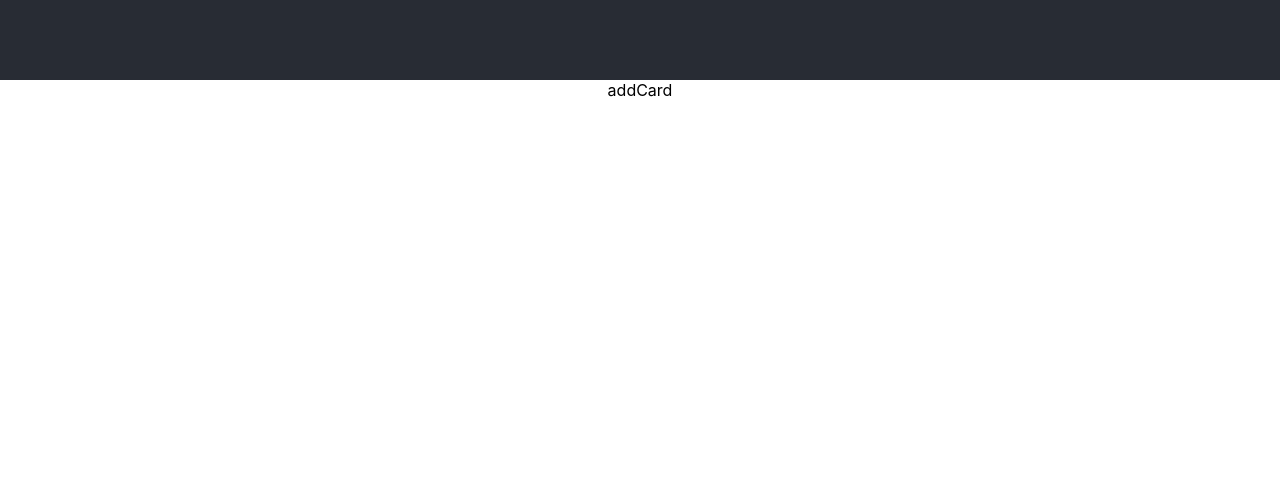
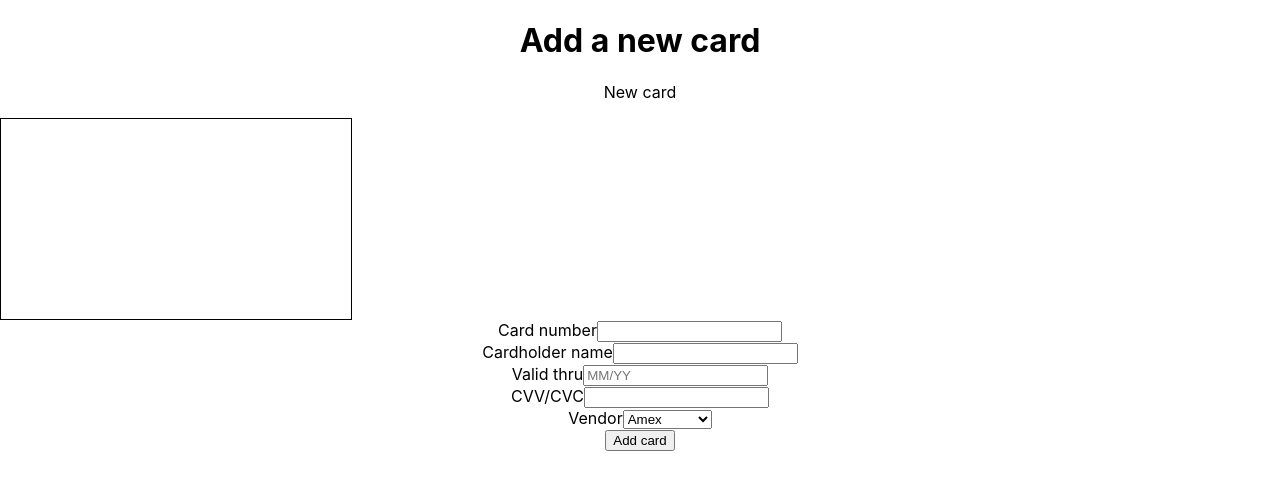
Before and after one commit to linneaha/Projektarbete, a React (Create React App) app: page /addcard in a window 1280 px wide. Shown: the top 490 px of the page. Built offline with nearby package versions, Linux system fonts and the light colour scheme.

Commit message:
add card-sida och funktionalitet klar

```diff
--- a/src/App.css
+++ b/src/App.css
@@ -1,3 +1,9 @@
+body {
+  margin: 0;
+  font-family: -apple-system, BlinkMacSystemFont, 'Segoe UI', 'Roboto', 'Oxygen',
+    'Ubuntu', 'Cantarell', 'Fira Sans', 'Droid Sans', 'Helvetica Neue',
+    sans-serif;
+}
 .App {
   text-align: center;
 }
@@ -12,3 +18,9 @@
   font-size: calc(10px + 2vmin);
   color: white;
 }
+
+#placeholderCard {
+  height: 200px;
+  width: 350px;
+  border: 1px solid black;
+}
--- a/src/App.js
+++ b/src/App.js
@@ -1,18 +1,15 @@
 import "./App.css";
-import { Switch, Route} from "react-router-dom";
+import { Switch, Route } from "react-router-dom";
 import { Home } from "./pages/Home";
 import { AddCard } from "./pages/AddCard";
 
 function App() {
   return (
     <div className="App">
-      <header className="App-header"></header>
-      <main>
-        <Switch>
-          <Route path="/" exact render={(props) => <Home />} />
-          <Route path="/addcard" render={(props) => <AddCard/>}/>
-        </Switch>
-      </main>
+      <Switch>
+        <Route path="/" exact render={(props) => <Home />} />
+        <Route path="/addcard" render={(props) => <AddCard />} />
+      </Switch>
     </div>
   );
 }
--- a/src/index.css
+++ /dev/null
@@ -1,13 +0,0 @@
-body {
-  margin: 0;
-  font-family: -apple-system, BlinkMacSystemFont, 'Segoe UI', 'Roboto', 'Oxygen',
-    'Ubuntu', 'Cantarell', 'Fira Sans', 'Droid Sans', 'Helvetica Neue',
-    sans-serif;
-  -webkit-font-smoothing: antialiased;
-  -moz-osx-font-smoothing: grayscale;
-}
-
-code {
-  font-family: source-code-pro, Menlo, Monaco, Consolas, 'Courier New',
-    monospace;
-}
--- a/src/index.js
+++ b/src/index.js
@@ -1,6 +1,5 @@
 import React from "react";
 import ReactDOM from "react-dom";
-import "./index.css";
 import App from "./App";
 import { BrowserRouter as Router } from "react-router-dom";
 import { Provider } from "react-redux";
--- a/src/pages/addCard.jsx
+++ b/src/pages/addCard.jsx
@@ -1,5 +1,108 @@
+import { useDispatch, useSelector } from "react-redux";
+import { addCards } from "../redux/walletSlice";
+import { Link } from "react-router-dom";
+import { useState } from "react";
+
 const AddCard = () => {
-    return <div>addCard</div>;
+  let dispatch = useDispatch();
+
+  const [cardNumber, setCardNumber] = useState("");
+  const [cardHolder, setCardHolder] = useState("");
+  const [cardExpire, setCardExpire] = useState("");
+  const [cardCvc, setCardCvc] = useState("");
+  const [cardVendor, setCardVendor] = useState("");
+
+  const addCard = () => {
+    let newCard = {
+      vendor: cardVendor,
+      cardNumber: cardNumber,
+      cardHolder: cardHolder,
+      expire: cardExpire,
+      cvc: cardCvc,
+    };
+    dispatch(addCards(newCard));
   };
 
-  export { AddCard };
+  return (
+    <div>
+      <h1>Add a new card</h1>
+      <p>New card</p>
+      <div id="placeholderCard">
+        <p>{cardNumber}</p>
+        <p>{cardHolder}</p>
+        <span>{cardExpire}</span>
+        <p>{cardCvc}</p>
+        <p>{cardVendor}</p>
+      </div>
+      <div>
+        {/* Number */}
+        <div>
+          <label htmlFor="cardNumberInput">Card number</label>
+          <input
+            type="tel"
+            id="cardNumberInput"
+            maxLength={16}
+            onChange={(e) => setCardNumber(e.target.value)}
+          />
+        </div>
+        {/* Holder */}
+        <div>
+          <label htmlFor="cardHolderInput">Cardholder name</label>
+          <input
+            type="text"
+            id="cardHolderInput"
+            onChange={(e) => setCardHolder(e.target.value)}
+          />
+        </div>
+        <div>
+          {/* Expire */}
+          <label htmlFor="expireInput">Valid thru</label>
+          <input
+            type="text"
+            id="expireInput"
+            placeholder="MM/YY"
+            onChange={(e) => setCardExpire(e.target.value)}
+          />
+        </div>
+        {/* CCV */}
+        <div>
+          <label htmlFor="cvcInput">CVV/CVC</label>
+          <input
+            type="number"
+            id="cvcInput"
+            onChange={(e) => setCardCvc(e.target.value)}
+          />
+        </div>
+        {/* Vendor */}
+        <div>
+          <label htmlFor="vendorSelect">Vendor</label>
+          <select
+            id="vendorSelect"
+            onChange={(e) => setCardVendor(e.target.value)}
+          >
+            <option value="amex">Amex</option>
+            <option value="visa">Visa</option>
+            <option value="mastercard">Mastercard</option>
+            <option value="klarna">Klarna</option>
+          </select>
+        </div>
+        {/* Submit */}
+        <div>
+          <Link to="/">
+            <button onClick={addCard}>Add card</button>
+          </Link>
+        </div>
+      </div>
+    </div>
+  );
+};
+
+export { AddCard };
+
+// .value eller states? Eller globala states med redux?
+
+// let cardNumber = document.querySelector("#cardNumberInput").value;
+// let cardHolder = document.querySelector("#cardHolderInput").value;
+// let expire = document.querySelector("#expireInput").value;
+// let cvc = document.querySelector("#cvcInput").value;
+// let vendor = document.querySelector("#vendorSelect").value;
--- a/src/pages/home.jsx
+++ b/src/pages/home.jsx
@@ -3,7 +3,8 @@ import { Link } from "react-router-dom";
 const Home = () => {
   return (
     <div>
-      <p>home</p>
+      <h1>E-Wallet</h1>
+      <p>Active card</p>
       <Link to="/addcard">
         <button>Add a new card</button>
       </Link>
--- a/src/redux/walletSlice.js
+++ b/src/redux/walletSlice.js
@@ -7,13 +7,18 @@ const walletSlice = createSlice({
       {
         vendor: "Amex",
         cardNumber: 0,
-        cardholder: "Jane Doe",
-        expireMonth: 1,
-        expireYear: 22,
-        CCV: 123,
+        cardHolder: "Jane Doe",
+        expire: "22/2",
+        cvc: 123,
       },
     ],
   },
-  reducers:null
+  reducers: {
+    addCards: (state, action) => {
+      state.cards = [...state.cards, action.payload];
+      console.log(state.cards);
+    },
+  },
 });
 export default walletSlice.reducer;
+export const { addCards } = walletSlice.actions;
```
